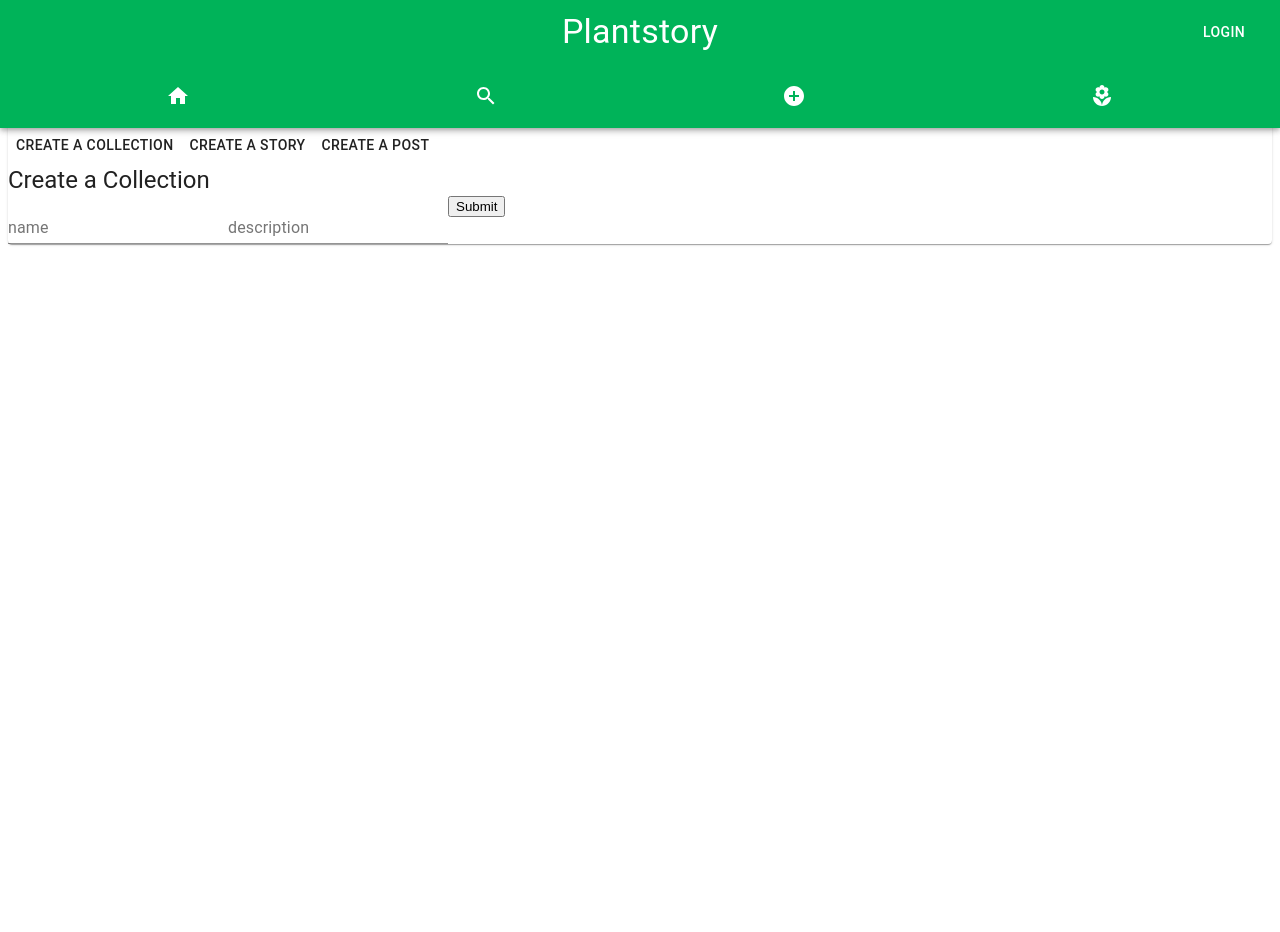
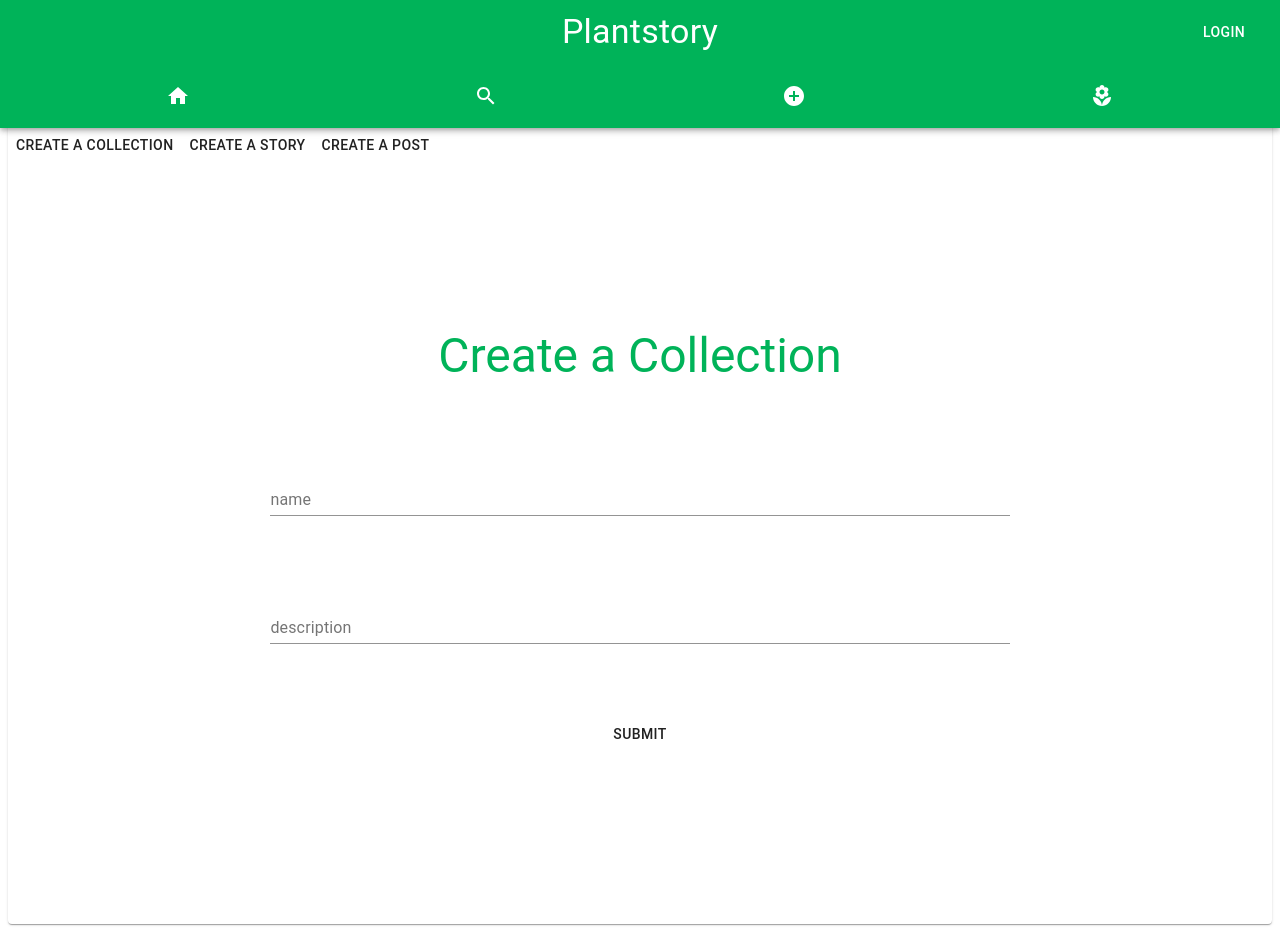
Before and after one commit to jguzz/plantstory-client, a React (Create React App) app: page /create/collection in a window 1280 px wide. Before the commit the page ends 800 px from the top, so only its background shows below. Built offline with nearby package versions, Linux system fonts and the light colour scheme; no server answers.

Commit message:
collection create styled

```diff
--- a/src/components/auth/Login.js
+++ b/src/components/auth/Login.js
@@ -12,12 +12,6 @@ import Grid from "@material-ui/core/Grid";
 import Container from "@material-ui/core/Container";
 
 const useStyles = makeStyles({
-  card: {
-    height: "100%",
-    alignContent: "center",
-    margin: "auto",
-    padding: "10em",
-  },
   form: {
     flexGrow: 1,
     minHeight: "30em",
@@ -27,11 +21,6 @@ const useStyles = makeStyles({
     item: true,
     marginLeft: "10%",
     marginRight: "10%",
-  },
-  heading: {
-    color: "#00b359",
-    textAlign: "center",
-    fontSize: "3em",
   },
   input: {
     margin: "auto",
--- a/src/components/create/NewCollection.js
+++ b/src/components/create/NewCollection.js
@@ -1,21 +1,113 @@
-import React from 'react';
+import React from "react";
 // material ui
+import { makeStyles } from "@material-ui/core/styles";
 import TextField from "@material-ui/core/TextField";
 import Typography from "@material-ui/core/Typography";
 import Button from "@material-ui/core/Button";
+import Card from "@material-ui/core/Card";
+import Grid from "@material-ui/core/Grid";
+import Container from "@material-ui/core/Container";
 
-function NewCollection({collectionName, collectionDescription, handleChange, createCollectionSubmit}) {
+const useStyles = makeStyles({
+  form: {
+    flexGrow: 1,
+    minHeight: "30em",
+    margin: "auto",
+  },
+  gridItem: {
+    item: true,
+    marginLeft: "10%",
+    marginRight: "10%",
+  },
+  input: {
+    margin: "auto",
+    width: "100%",
+    textAlign: "center",
+  },
+  button: {
+    margin: "auto",
+    width: "70%",
+    backgroundColor: "#00b359",
+    color: "white",
+  },
+  login: {
+    color: "#00b359",
+    textAlign: "center",
+    fontSize: "3em",
+  },
+  textField: {
+    margin: "auto",
+    width: "100%",
+    textAlign: "center",
+  },
+  signInGrid: {
+    marginLeft: "15%",
+    marginRight: "15%",
+    textAlign: "center",
+  },
+});
+
+function NewCollection({
+  collectionName,
+  collectionDescription,
+  handleChange,
+  createCollectionSubmit,
+}) {
+  const classes = useStyles();
   return (
     <>
-    <form onChange={handleChange} onSubmit={createCollectionSubmit}>
-      <Typography variant="h5">Create a Collection</Typography>
-      <label>
-        <TextField value={collectionName} label="name" name="collectionName" type="text" />
-        <TextField  value={collectionDescription} label="description" name="collectionDescription" type="text" />
-      </label>
-
-      <input type="submit"></input>
-    </form>
+      <Container
+        style={{
+          flexDirection: "column",
+          alignContent: "center",
+          margin: "auto",
+          padding: "10em",
+        }}
+      >
+        <form
+          className={classes.form}
+          onChange={handleChange}
+          onSubmit={createCollectionSubmit}
+        >
+          <Grid container spacing={10}>
+            <Grid item xs={12}>
+              <Typography className={classes.login} variant="h5">
+                Create a Collection
+              </Typography>
+            </Grid>
+            <Grid item className={classes.gridItem} xs={12}>
+              <TextField
+                className={classes.textField}
+                value={collectionName}
+                label="name"
+                name="collectionName"
+                type="text"
+              />
+            </Grid>
+            <Grid item className={classes.gridItem} xs={12}>
+              <TextField
+                className={classes.textField}
+                value={collectionDescription}
+                label="description"
+                name="collectionDescription"
+                type="text"
+              />
+            </Grid>
+            <Grid container>
+            <Grid
+              item
+              style={{
+                textAlign: "center",
+                margin: "auto",
+                marginTop: "2em",
+              }}
+            >
+            <Button type="submit">Submit</Button>
+            </Grid>
+            </Grid>
+          </Grid>
+        </form>
+      </Container>
     </>
   );
 }
```
